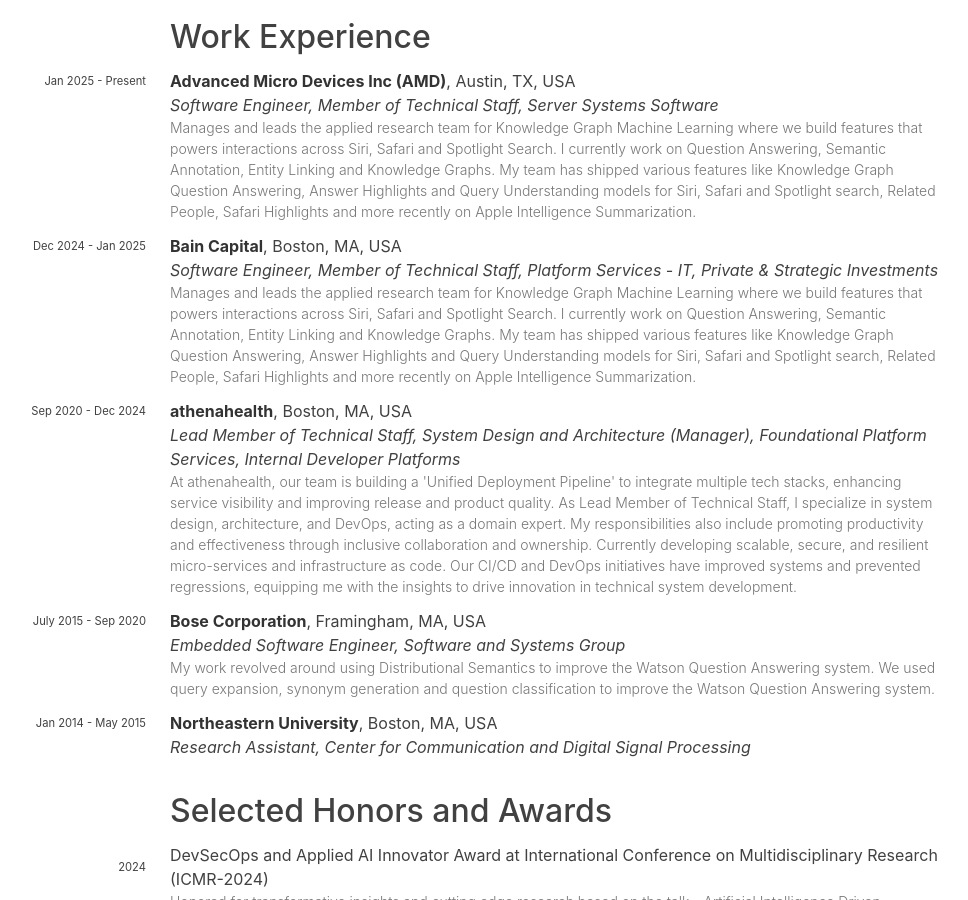
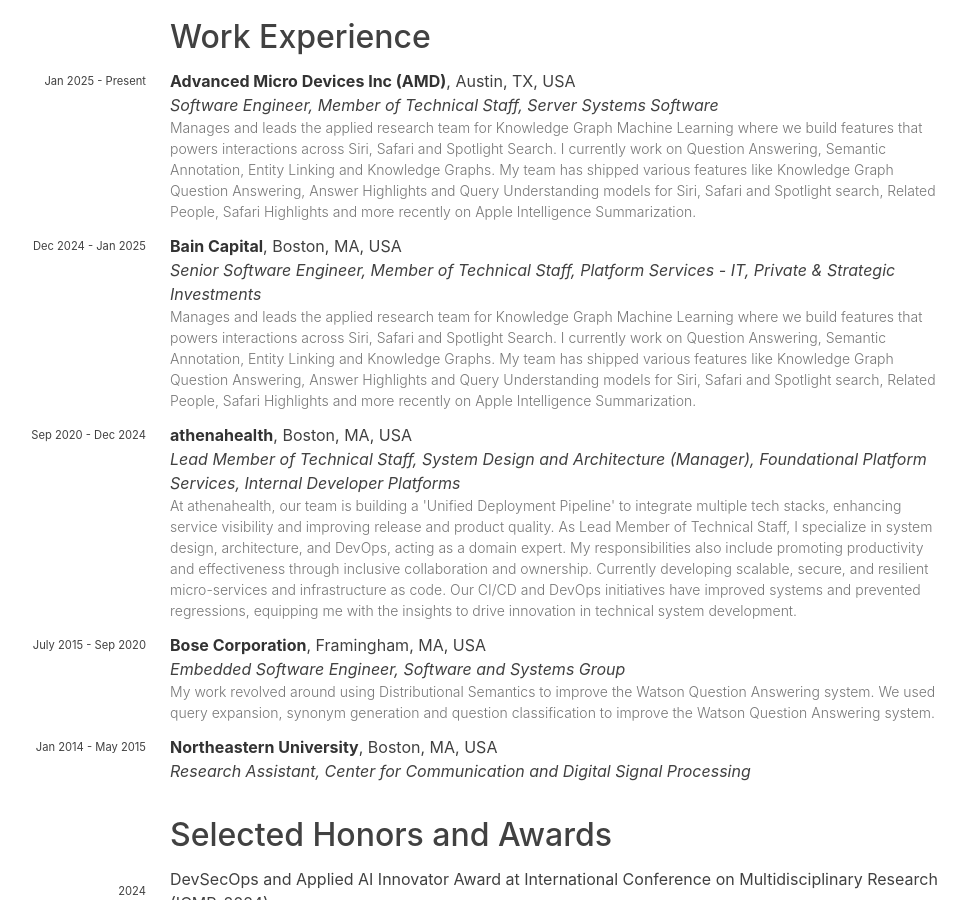
Before and after one commit to hariharanragothaman/hariharanragothaman.github.io, a Jekyll site: the page built from cv.md, in a window 1280 px wide and 900 px high, scrolled down 563 px. Shown: the whole window, without its empty margins (162-1130 px from the left). Built offline with Jekyll 4.4.1, drawn with Linux system fonts in a browser that asks for light colours; nearby versions of some CDN libraries; some web fonts are replaced.

Commit message:
Polishes and Updates

```diff
--- a/_data/experiences.yaml
+++ b/_data/experiences.yaml
@@ -8,7 +8,7 @@
 
 - institution: Bain Capital
   location: "Boston, MA, USA"
-  position: Software Engineer, Member of Technical Staff
+  position: Senior Software Engineer, Member of Technical Staff
   group: "Platform Services - IT, Private & Strategic Investments"
   year: "Dec 2024 - Jan 2025"
   description: "Manages and leads the applied research team for Knowledge Graph Machine Learning where we build features that powers interactions across Siri, Safari and Spotlight Search. I currently work on Question Answering, Semantic Annotation, Entity Linking and Knowledge Graphs. My team has shipped various features like Knowledge Graph Question Answering, Answer Highlights and Query Understanding models for Siri, Safari and Spotlight search, Related People, Safari Highlights and more recently on Apple Intelligence Summarization."
```
